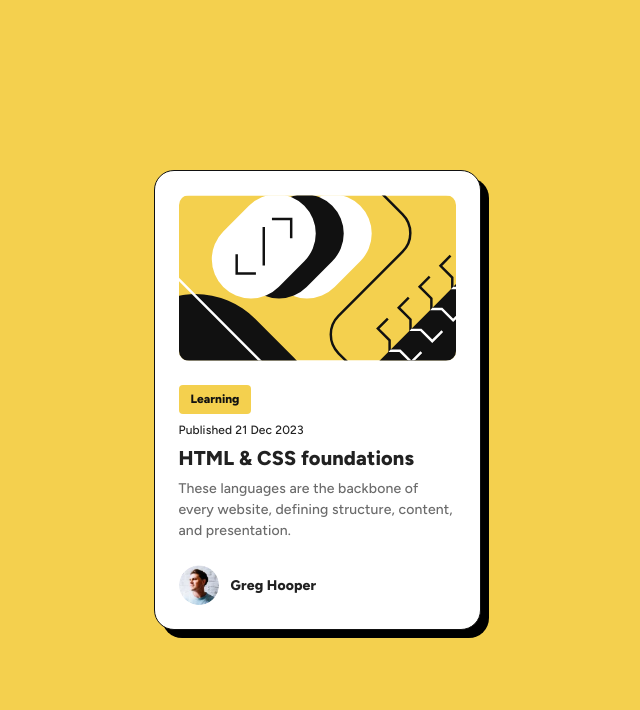
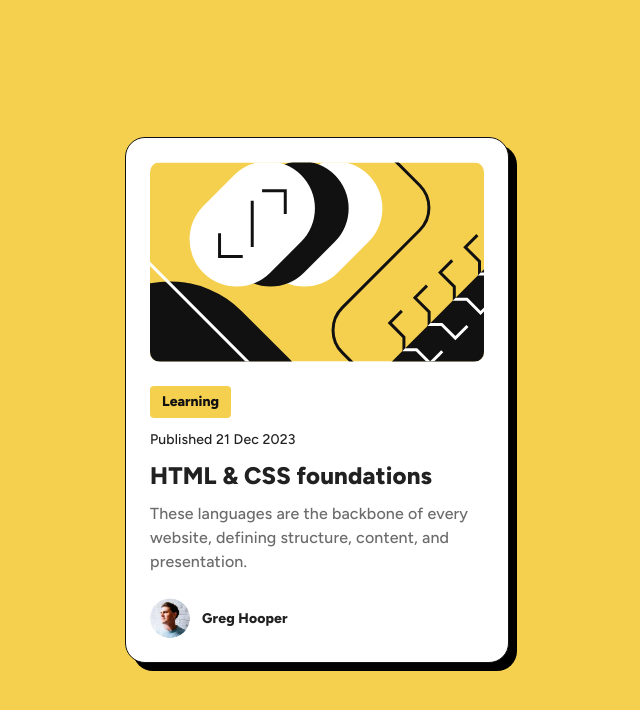
Before and after one commit to haipinggong/blog-preview-card, a React (Vite) app: page / in a window 1280 px wide. Shown: the top 710 px of the page, without its empty margins (323-963 px from the left). Built offline with nearby package versions, Linux system fonts and the light colour scheme.

Commit message:
Add support for desktop view

```diff
--- a/src/App.styles.ts
+++ b/src/App.styles.ts
@@ -15,21 +15,21 @@ export const styles: StyleProps = {
     border: `1px solid ${theme.palette.grey[950]}`,
     maxWidth: "20.4375rem",
     boxShadow: `8px 8px 0px ${theme.palette.common.black}`,
+    [theme.breakpoints.up("sm")]: {
+      maxWidth: "24rem",
+    },
   }),
   image: {
     borderRadius: "10px",
   },
   category: (theme) => ({
-    textTransform: "none",
-    fontSize: theme.typography.body2.fontSize,
-    fontWeight: theme.typography.fontWeightExtraBold,
     padding: theme.spacing(0.5, 1.5, 0.5, 1.5),
     alignSelf: "flex-start",
   }),
   content: {
     display: "flex",
     flexDirection: "column",
-    gap: 1,
+    gap: 1.5,
   },
   description: (theme) => ({
     color: theme.palette.grey[500],
--- a/src/App.tsx
+++ b/src/App.tsx
@@ -4,7 +4,7 @@ import Avatar from "@mui/material/Avatar";
 import Box from "@mui/material/Box";
 import styles from "./App.styles";
 import illustrationArticle from "./assets/images/illustration-article.svg";
-import avatarImage from "./assets/images/image-avatar.webp"; // Import the image
+import avatarImage from "./assets/images/image-avatar.webp";
 
 function App() {
   return (
@@ -28,7 +28,9 @@ function App() {
       </Box>
       <Box component="footer" sx={styles.footer}>
         <Avatar alt="Greg Hooper" src={avatarImage} />
-        <Typography sx={styles.authorName}>Greg Hooper</Typography>
+        <Typography sx={styles.authorName} variant="caption">
+          Greg Hooper
+        </Typography>
       </Box>
     </Box>
   );
--- a/src/theme.ts
+++ b/src/theme.ts
@@ -57,12 +57,32 @@ theme = createTheme(theme, {
     h1: {
       fontWeight: theme.typography.fontWeightExtraBold,
       fontSize: "1.25rem",
+      [theme.breakpoints.up("sm")]: {
+        fontSize: "1.5rem",
+      },
     },
     body1: {
       fontSize: "0.875rem",
+      [theme.breakpoints.up("sm")]: {
+        fontSize: "1rem",
+      },
     },
     body2: {
       fontSize: "0.75rem",
+      [theme.breakpoints.up("sm")]: {
+        fontSize: "0.875rem",
+      },
+    },
+    button: {
+      textTransform: "none",
+      fontWeight: theme.typography.fontWeightExtraBold,
+      fontSize: "0.75rem",
+      [theme.breakpoints.up("sm")]: {
+        fontSize: "0.875rem",
+      },
+    },
+    caption: {
+      fontSize: "0.875rem",
     },
   },
 });
```
